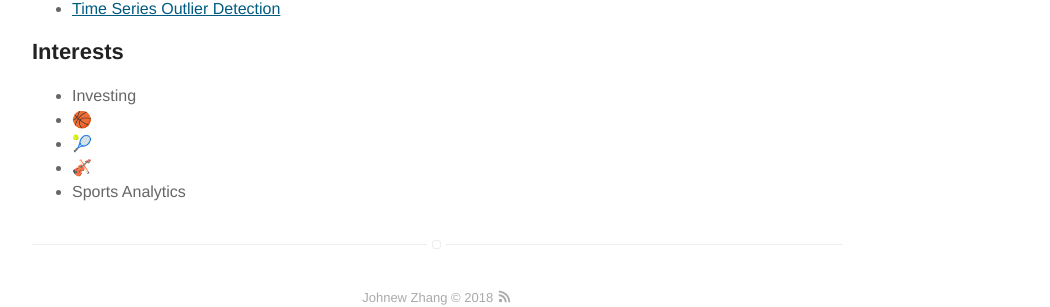
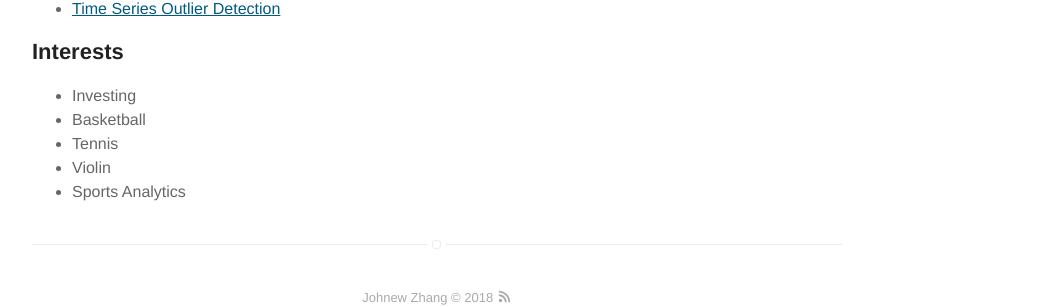
Before and after one commit to WizardKingZ/WizardKingZ.github.io, a Jekyll site: the page built from about.md, in a window 1280 px wide. Shown: the part 1392-1699 px from the top of the page, without its empty margins (203-1253 px from the left). Built offline with Jekyll 4.4.1, drawn with Linux system fonts in a browser that asks for light colours; emoji names are drawn with the system emoji font.

Commit message:
Update about.md

```diff
--- a/about.md
+++ b/about.md
@@ -52,8 +52,8 @@ He also believes,
 
 <ul class="skill-list">
 	<li>Investing</li>
-	<li>:basketball:</li>
-	<li>:tennis:</li>
-	<li>:violin:</li>
+	<li>Basketball</li>
+	<li>Tennis</li>
+	<li>Violin</li>
 	<li>Sports Analytics</li>
 </ul>
```
